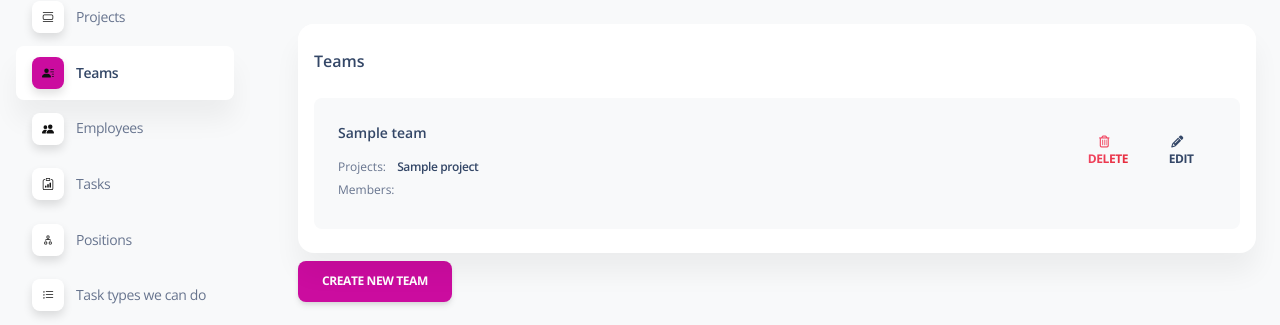
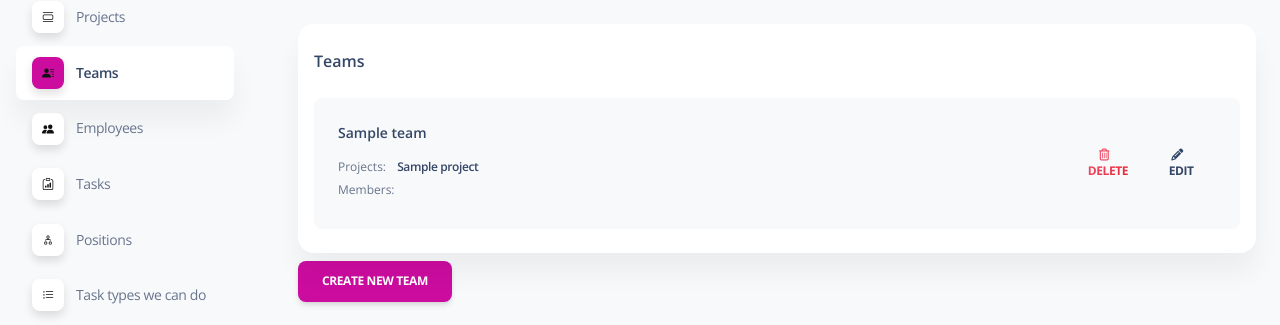
Before and after one commit to mblazhko/it-task-manager, a Django app: page /teams/ in a window 1280 px wide. Shown: the part 83-408 px from the top of the page. Run offline with Django 4.2, Linux system fonts and the light colour scheme; a user stored in the database is signed in; data comes from the database, SQL or seed files in the repository; tables that the repository leaves empty hold one stand-in row (values such as "Sample post"); some libraries are stand-ins or nearby versions.

Commit message:
align delete, edit buttons in centre for team list template

```diff
--- a/templates/manager/team_list.html
+++ b/templates/manager/team_list.html
@@ -34,8 +34,7 @@
                     </span>
                   </span>
                 </div>
-                <div class="col-2 ms-auto text-end">
-                  <div class="d-flex">
+                  <div class="d-flex ms-auto my-auto">
                     <form action="{% url 'manager:team-delete' pk=team.id %}" method="POST"
                           onsubmit="return confirm('Are you sure you want to delete {{ team.name }}?');">
                       {% csrf_token %}
@@ -45,8 +44,8 @@
                       </button>
                     </form>
                     <a class="btn btn-link text-dark px-3 my-auto mb-0" href="{% url "manager:team-update" pk=team.id %}"><i
-                        class="fas fa-pencil-alt text-dark me-2" aria-hidden="true"></i>Edit</a></div>
-                </div>
+                        class="fas fa-pencil-alt text-dark me-2" aria-hidden="true"></i>Edit</a>
+                  </div>
               </li>
               {% endfor %}
             </ul>
```
